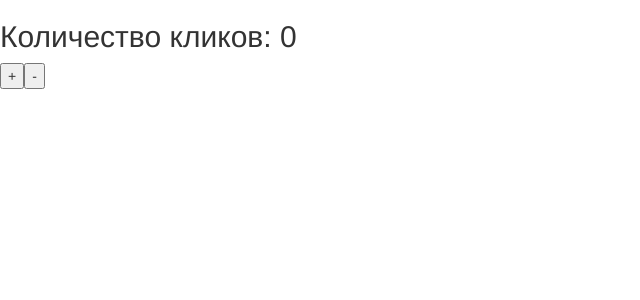
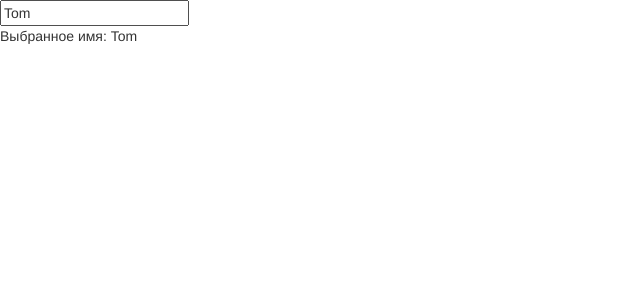
Before and after one commit to alekseinovikov/learn-angular-purchaseapp, an Angular app: page / in a window 1280 px wide. Shown: the top 300 px of the page, without its empty margins (0-640 px from the left). Built offline with nearby package versions, Linux system fonts and the light colour scheme.

Commit message:
Binding child properties (two way)

```diff
--- a/src/app/app.component.ts
+++ b/src/app/app.component.ts
@@ -1,17 +1,12 @@
 import {Component} from '@angular/core';
-import {Test} from "./child.component";
 
 @Component({
     selector: 'purchase-app',
     template: `
-        <h2>Количество кликов: {{clicks}}</h2>
-        <child-comp (onChanged)="onChanged($event)"></child-comp>
+        <child-comp [(userName)]="name"></child-comp>
+        <div>Выбранное имя: {{name}}</div>
     `
 })
 export class AppComponent {
-    clicks: number = 0;
-
-    onChanged(increased: Test) {
-        this.clicks += increased.count;
-    }
+    name: string = "Tom";
 }
--- a/src/app/child.component.ts
+++ b/src/app/child.component.ts
@@ -1,27 +1,20 @@
-import {Component, EventEmitter, Output} from '@angular/core';
+import {Component, EventEmitter, Input, Output} from '@angular/core';
 
-export class Test {
-    constructor(public count: number) {
-    }
-}
 
 @Component({
     selector: 'child-comp',
     template: `
-        <button (click)="change(true)">+</button>
-        <button (click)="change(false)">-</button>
+        <input [ngModel]="userName" (ngModelChange)="onNameChange($event)"/>
     `
 })
 export class ChildComponent {
 
-    @Output() onChanged: EventEmitter<Test> = new EventEmitter<Test>();
+    @Input() userName: string;
+    @Output() userNameChange = new EventEmitter<string>();
 
-    change(increased: boolean) {
-        if (increased) {
-            this.onChanged.emit(new Test(1));
-        } else {
-            this.onChanged.emit(new Test(-1));
-        }
+    onNameChange(model: string) {
+        this.userName = model;
+        this.userNameChange.emit(model);
     }
 
 }
--- a/tsconfig.json
+++ b/tsconfig.json
@@ -6,7 +6,6 @@
     "declaration": false,
     "downlevelIteration": true,
     "experimentalDecorators": true,
-    "strict": true,
     "module": "esnext",
     "moduleResolution": "node",
     "target": "es2015",
```
